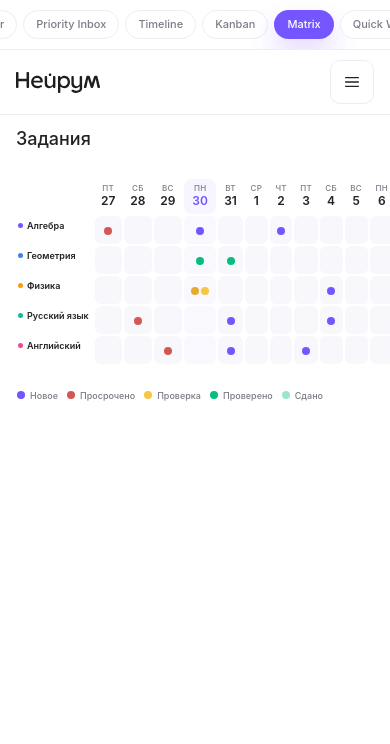
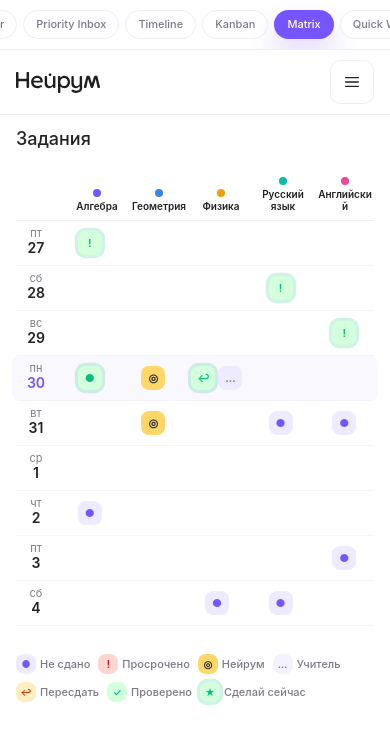
Before and after one commit to nikit34/neuroom-homework-density-prototypes, a React (Vite) app: page /neuroom-homework-density-prototypes/matrix in a window 390 px wide. Shown: the top 744 px of the page. Built offline with nearby package versions, Linux system fonts and the light colour scheme.

Commit message:
Matrix v2: transposed (days×subjects), mobile-friendly, green pulse on optimal HW

```diff
--- a/src/VariantMatrix.tsx
+++ b/src/VariantMatrix.tsx
@@ -1,9 +1,9 @@
 import { useMemo } from "react";
 import { HOMEWORK_LIST, SUBJECTS, isOverdue, type HomeworkItem } from "./mockData";
 
-/* ── Variant: Matrix (Subject × Date) ──
-   Таблица: строки = предметы, колонки = дни. В ячейках — точки/числа.
-   Даёт bird's eye view: где скопление, где пусто.
+/* ── Variant: Matrix (Date × Subject) ──
+   Строки = дни, колонки = предметы.
+   Оптимальный набор ДЗ подсвечивается зелёной пульсацией.
 */
 
 interface VariantMatrixProps {
@@ -11,11 +11,11 @@ interface VariantMatrixProps {
   onSelect?: (hw: HomeworkItem) => void;
 }
 
-function getNext10Days(): Date[] {
+function getDays(): Date[] {
   const now = new Date();
   now.setHours(0, 0, 0, 0);
   const days: Date[] = [];
-  for (let i = -3; i <= 7; i++) {
+  for (let i = -3; i <= 5; i++) {
     const d = new Date(now);
     d.setDate(now.getDate() + i);
     days.push(d);
@@ -32,19 +32,60 @@ function isToday(d: Date): boolean {
   return d.getFullYear() === now.getFullYear() && d.getMonth() === now.getMonth() && d.getDate() === now.getDate();
 }
 
-function statusIndicator(hw: HomeworkItem): string {
-  if (isOverdue(hw)) return "mtx-cell--missed";
+function formatDayRow(d: Date): { weekday: string; num: string } {
+  return {
+    weekday: d.toLocaleDateString("ru-RU", { weekday: "short" }),
+    num: String(d.getDate()),
+  };
+}
+
+function statusClass(hw: HomeworkItem): string {
+  if (isOverdue(hw)) return "mtx2--missed";
   switch (hw.status) {
-    case 25: return "mtx-cell--resend";
-    case 40: return "mtx-cell--done";
-    case 20: return "mtx-cell--checked";
-    case 30: return "mtx-cell--review";
-    default: return "mtx-cell--new";
+    case 25: return "mtx2--resend";
+    case 40: return "mtx2--done";
+    case 20: return "mtx2--neuroom";
+    case 30: return "mtx2--review";
+    default: return "mtx2--new";
   }
 }
 
+function statusEmoji(hw: HomeworkItem): string {
+  if (isOverdue(hw)) return "!";
+  switch (hw.status) {
+    case 25: return "↩";
+    case 40: return hw.estimate ? String(hw.estimate) : "✓";
+    case 20: return "◎";
+    case 30: return "…";
+    default: return "●";
+  }
+}
+
+/** Оптимальный набор: просроченные + пересдачи + ближайшие по дедлайну (до 5 штук) */
+function getOptimalIds(list: HomeworkItem[]): Set<number> {
+  const actionable = list.filter((hw) => hw.status === 10 || hw.status === 25);
+
+  const scored = actionable.map((hw) => {
+    const now = new Date();
+    const today = new Date(now.getFullYear(), now.getMonth(), now.getDate());
+    const deadline = new Date(hw.deadlineAt);
+    const target = new Date(deadline.getFullYear(), deadline.getMonth(), deadline.getDate());
+    const dayDiff = Math.floor((target.getTime() - today.getTime()) / 86400000);
+
+    let score = 0;
+    if (isOverdue(hw)) score += 100;
+    if (hw.status === 25) score += 80;
+    score += Math.max(0, 14 - dayDiff);
+
+    return { id: hw.id, score };
+  });
+
+  scored.sort((a, b) => b.score - a.score);
+  return new Set(scored.slice(0, 5).map((s) => s.id));
+}
+
 export default function VariantMatrix({ selectedSubjectId = null, onSelect }: VariantMatrixProps) {
-  const days = useMemo(getNext10Days, []);
+  const days = useMemo(getDays, []);
 
   const homework = useMemo(() => {
     if (selectedSubjectId === null) return HOMEWORK_LIST;
@@ -56,77 +97,80 @@ export default function VariantMatrix({ selectedSubjectId = null, onSelect }: Va
     return SUBJECTS.filter((s) => ids.has(s.id));
   }, [homework]);
 
-  // Build lookup: subjectId -> dateKey -> HomeworkItem[]
   const matrix = useMemo(() => {
     const map = new Map<string, HomeworkItem[]>();
     for (const hw of homework) {
       const d = new Date(hw.deadlineAt);
-      const key = `${hw.subjectId}:${dateKey(d)}`;
+      const key = `${dateKey(d)}:${hw.subjectId}`;
       if (!map.has(key)) map.set(key, []);
       map.get(key)!.push(hw);
     }
     return map;
   }, [homework]);
 
+  const optimalIds = useMemo(() => getOptimalIds(homework), [homework]);
+
   return (
     <div className="variant">
-      <div className="mtx-wrapper">
-        <table className="mtx-table">
-          <thead>
-            <tr>
-              <th className="mtx-corner" />
-              {days.map((d) => {
-                const today = isToday(d);
+      <div className="mtx2-table">
+        {/* Header */}
+        <div className="mtx2-header">
+          <div className="mtx2-header__corner" />
+          {activeSubjects.map((subj) => (
+            <div key={subj.id} className="mtx2-header__subj">
+              <span className="mtx2-header__dot" style={{ background: subj.color }} />
+              <span className="mtx2-header__name">{subj.name}</span>
+            </div>
+          ))}
+        </div>
+
+        {/* Day rows */}
+        {days.map((day) => {
+          const dk = dateKey(day);
+          const today = isToday(day);
+          const fmt = formatDayRow(day);
+
+          return (
+            <div key={dk} className={`mtx2-row ${today ? "mtx2-row--today" : ""}`}>
+              <div className="mtx2-row__day">
+                <span className="mtx2-row__weekday">{fmt.weekday}</span>
+                <span className={`mtx2-row__num ${today ? "mtx2-row__num--today" : ""}`}>{fmt.num}</span>
+              </div>
+              {activeSubjects.map((subj) => {
+                const items = matrix.get(`${dk}:${subj.id}`) ?? [];
                 return (
-                  <th key={dateKey(d)} className={`mtx-day-header ${today ? "mtx-day-header--today" : ""}`}>
-                    <span className="mtx-day-header__name">{d.toLocaleDateString("ru-RU", { weekday: "short" })}</span>
-                    <span className={`mtx-day-header__num ${today ? "mtx-day-header__num--today" : ""}`}>
-                      {d.getDate()}
-                    </span>
-                  </th>
+                  <div key={subj.id} className="mtx2-cell">
+                    {items.map((hw) => {
+                      const isOptimal = optimalIds.has(hw.id);
+                      return (
+                        <button
+                          key={hw.id}
+                          className={`mtx2-pip ${statusClass(hw)} ${isOptimal ? "mtx2-pip--optimal" : ""}`}
+                          onClick={() => onSelect?.(hw)}
+                          type="button"
+                          title={hw.description}
+                        >
+                          {statusEmoji(hw)}
+                        </button>
+                      );
+                    })}
+                  </div>
                 );
               })}
-            </tr>
-          </thead>
-          <tbody>
-            {activeSubjects.map((subj) => (
-              <tr key={subj.id}>
-                <td className="mtx-subject">
-                  <span className="mtx-subject__dot" style={{ background: subj.color }} />
-                  <span className="mtx-subject__name">{subj.name}</span>
-                </td>
-                {days.map((d) => {
-                  const key = `${subj.id}:${dateKey(d)}`;
-                  const items = matrix.get(key) ?? [];
-                  const today = isToday(d);
-
-                  return (
-                    <td key={dateKey(d)} className={`mtx-cell ${today ? "mtx-cell--today-col" : ""}`}>
-                      {items.map((hw) => (
-                        <div
-                          key={hw.id}
-                          className={`mtx-pip ${statusIndicator(hw)}`}
-                          title={hw.description}
-                          onClick={() => onSelect?.(hw)}
-                          style={{ cursor: "pointer" }}
-                        />
-                      ))}
-                    </td>
-                  );
-                })}
-              </tr>
-            ))}
-          </tbody>
-        </table>
+            </div>
+          );
+        })}
       </div>
 
       {/* Legend */}
-      <div className="mtx-legend">
-        <span className="mtx-legend__item"><span className="mtx-pip mtx-cell--new" /> Новое</span>
-        <span className="mtx-legend__item"><span className="mtx-pip mtx-cell--missed" /> Просрочено</span>
-        <span className="mtx-legend__item"><span className="mtx-pip mtx-cell--review" /> Проверка</span>
-        <span className="mtx-legend__item"><span className="mtx-pip mtx-cell--checked" /> Проверено</span>
-        <span className="mtx-legend__item"><span className="mtx-pip mtx-cell--done" /> Сдано</span>
+      <div className="mtx2-legend">
+        <span className="mtx2-legend__item"><span className="mtx2-pip mtx2--new">●</span> Не сдано</span>
+        <span className="mtx2-legend__item"><span className="mtx2-pip mtx2--missed">!</span> Просрочено</span>
+        <span className="mtx2-legend__item"><span className="mtx2-pip mtx2--neuroom">◎</span> Нейрум</span>
+        <span className="mtx2-legend__item"><span className="mtx2-pip mtx2--review">…</span> Учитель</span>
+        <span className="mtx2-legend__item"><span className="mtx2-pip mtx2--resend">↩</span> Пересдать</span>
+        <span className="mtx2-legend__item"><span className="mtx2-pip mtx2--done">✓</span> Проверено</span>
+        <span className="mtx2-legend__item"><span className="mtx2-pip mtx2-pip--optimal-demo">★</span> Сделай сейчас</span>
       </div>
     </div>
   );
--- a/src/styles.css
+++ b/src/styles.css
@@ -1226,133 +1226,212 @@ button {
 }
 
 /* ═══════════════════════════════════════════════════
-   Matrix (Subject × Date)
+   Matrix v2 (Date × Subject — transposed for mobile)
    ═══════════════════════════════════════════════════ */
 
-.mtx-wrapper {
-  overflow-x: auto;
-  margin: 0 -20px;
-  padding: 0 20px;
-  scrollbar-width: none;
-}
-
-.mtx-wrapper::-webkit-scrollbar {
-  display: none;
-}
-
-.mtx-table {
-  border-collapse: separate;
-  border-spacing: 3px;
-  width: 100%;
-  min-width: 420px;
-}
-
-.mtx-corner {
-  width: 80px;
-}
-
-.mtx-day-header {
-  text-align: center;
-  padding: 4px 2px;
-  vertical-align: bottom;
-}
-
-.mtx-day-header__name {
-  display: block;
-  font-size: 8px;
-  font-weight: 500;
-  color: var(--text-subtle);
-  text-transform: uppercase;
-  letter-spacing: 0.3px;
-}
-
-.mtx-day-header__num {
-  display: block;
-  font-size: 12px;
-  font-weight: 600;
-  color: var(--text);
-  line-height: 1.4;
-}
-
-.mtx-day-header--today {
-  background: rgba(116, 85, 255, 0.06);
-  border-radius: 8px;
-}
-
-.mtx-day-header__num--today {
-  color: var(--purple);
-}
-
-.mtx-subject {
-  display: flex;
-  align-items: center;
+.mtx2-table {
+  display: flex;
+  flex-direction: column;
+  gap: 0;
+}
+
+/* Header: corner + subject columns */
+.mtx2-header {
+  display: flex;
+  align-items: flex-end;
   gap: 4px;
-  padding: 4px 4px 4px 0;
-  white-space: nowrap;
-}
-
-.mtx-subject__dot {
-  width: 6px;
-  height: 6px;
+  padding-bottom: 8px;
+  border-bottom: 1px solid var(--border);
+  position: sticky;
+  top: 0;
+  background: var(--surface);
+  z-index: 2;
+}
+
+.mtx2-header__corner {
+  width: 48px;
+  flex-shrink: 0;
+}
+
+.mtx2-header__subj {
+  flex: 1;
+  min-width: 0;
+  display: flex;
+  flex-direction: column;
+  align-items: center;
+  gap: 3px;
+}
+
+.mtx2-header__dot {
+  width: 8px;
+  height: 8px;
   border-radius: 50%;
   flex-shrink: 0;
 }
 
-.mtx-subject__name {
+.mtx2-header__name {
+  font-size: 11px;
+  font-weight: 600;
+  color: var(--text);
+  text-align: center;
+  line-height: 1.2;
+  word-break: break-word;
+}
+
+/* Day row */
+.mtx2-row {
+  display: flex;
+  align-items: center;
+  gap: 4px;
+  padding: 6px 0;
+  border-bottom: 1px solid rgba(237, 237, 246, 0.5);
+}
+
+.mtx2-row--today {
+  background: rgba(116, 85, 255, 0.04);
+  border-radius: 8px;
+  margin: 0 -4px;
+  padding: 6px 4px;
+}
+
+.mtx2-row__day {
+  width: 48px;
+  flex-shrink: 0;
+  display: flex;
+  flex-direction: column;
+  align-items: center;
+}
+
+.mtx2-row__weekday {
+  font-size: 11px;
+  font-weight: 400;
+  color: var(--text-subtle);
+  line-height: 1;
+}
+
+.mtx2-row__num {
+  font-size: 14px;
+  font-weight: 600;
+  color: var(--text);
+  line-height: 1.3;
+}
+
+.mtx2-row__num--today {
+  color: var(--purple);
+}
+
+/* Cell */
+.mtx2-cell {
+  flex: 1;
+  min-width: 0;
+  display: flex;
+  justify-content: center;
+  align-items: center;
+  gap: 3px;
+  min-height: 32px;
+}
+
+/* Pip (status dot/button) */
+.mtx2-pip {
+  display: inline-flex;
+  align-items: center;
+  justify-content: center;
+  width: 28px;
+  height: 28px;
+  border-radius: 8px;
+  border: none;
+  font-size: 13px;
+  font-weight: 600;
+  cursor: pointer;
+  transition: transform 0.15s, box-shadow 0.15s;
+  padding: 0;
+}
+
+.mtx2-pip:hover {
+  transform: scale(1.15);
+  box-shadow: 0 4px 10px rgba(0, 0, 0, 0.1);
+}
+
+/* Optimal highlight — green pulse */
+.mtx2-pip--optimal {
+  background: #d4ffdc !important;
+  color: #07be7e !important;
+  box-shadow: 0 0 0 0 rgba(7, 190, 126, 0.4);
+  animation: mtx2-pulse 2s ease-in-out infinite;
+}
+
+.mtx2-pip--optimal-demo {
+  background: #d4ffdc;
+  color: #07be7e;
+  animation: mtx2-pulse 2s ease-in-out infinite;
+}
+
+@keyframes mtx2-pulse {
+  0%, 100% {
+    box-shadow: 0 0 0 0 rgba(7, 190, 126, 0.4);
+  }
+  50% {
+    box-shadow: 0 0 0 6px rgba(7, 190, 126, 0);
+  }
+}
+
+.mtx2--new {
+  background: rgba(116, 85, 255, 0.12);
+  color: var(--purple);
+}
+
+.mtx2--missed {
+  background: #ffd5d1;
+  color: #b91c1b;
+}
+
+.mtx2--resend {
+  background: #ffeec0;
+  color: #c2410b;
+}
+
+.mtx2--neuroom {
+  background: var(--orange);
+  color: var(--text);
+}
+
+.mtx2--review {
+  background: rgba(116, 85, 255, 0.08);
+  color: var(--purple);
+}
+
+.mtx2--done {
+  background: var(--green-soft);
+  color: var(--green);
+}
+
+/* Legend */
+.mtx2-legend {
+  display: flex;
+  flex-wrap: wrap;
+  gap: 8px;
+  padding: 8px 0 0;
+}
+
+.mtx2-legend__item {
+  display: inline-flex;
+  align-items: center;
+  gap: 4px;
+  font-size: 11px;
+  font-weight: 500;
+  color: var(--text-subtle);
+}
+
+.mtx2-legend__item .mtx2-pip {
+  width: 20px;
+  height: 20px;
   font-size: 10px;
-  font-weight: 600;
-  color: var(--text);
-  overflow: hidden;
-  text-overflow: ellipsis;
-}
-
-.mtx-cell {
-  text-align: center;
-  vertical-align: middle;
-  padding: 6px 2px;
-  border-radius: 6px;
-  background: #f8f8fc;
-  min-height: 28px;
-}
-
-.mtx-cell--today-col {
-  background: rgba(116, 85, 255, 0.04);
-}
-
-.mtx-pip {
-  display: inline-block;
-  width: 10px;
-  height: 10px;
-  border-radius: 50%;
-  margin: 1px;
-}
-
-.mtx-cell--new { background: var(--purple); }
-.mtx-cell--missed { background: #d45757; }
-.mtx-cell--resend { background: #e8a930; }
-.mtx-cell--review { background: #f5c842; }
-.mtx-cell--checked { background: var(--green); }
-.mtx-cell--done { background: var(--green); opacity: 0.4; }
-
-.mtx-legend {
-  display: flex;
-  flex-wrap: wrap;
-  gap: 10px;
-  padding: 4px 0;
-}
-
-.mtx-legend__item {
-  display: inline-flex;
-  align-items: center;
-  gap: 4px;
-  font-size: 10px;
-  font-weight: 500;
-  color: var(--text-subtle);
-}
-
-.mtx-legend__item .mtx-pip {
-  width: 8px;
-  height: 8px;
+  cursor: default;
+}
+
+.mtx2-legend__item .mtx2-pip:hover {
+  transform: none;
+  box-shadow: none;
 }
 
 /* ═══════════════════════════════════════════════════
@@ -2123,52 +2202,19 @@ button {
     font-size: 10px;
   }
 
-  /* ── Matrix ── */
-  .mtx-wrapper {
-    margin: 0 -16px;
-    padding: 0 16px;
-  }
-
-  .mtx-table {
-    min-width: 380px;
-    border-spacing: 2px;
-  }
-
-  .mtx-corner {
-    width: 64px;
-  }
-
-  .mtx-subject__name {
-    font-size: 9px;
-  }
-
-  .mtx-subject__dot {
-    width: 5px;
-    height: 5px;
-  }
-
-  .mtx-pip {
-    width: 8px;
-    height: 8px;
-  }
-
-  .mtx-cell {
-    padding: 4px 1px;
-  }
-
-  .mtx-legend {
-    gap: 8px;
-  }
-
-  .mtx-legend__item {
-    font-size: 9px;
-  }
-
-  /* ── Progress Tracker ── */
-  .prog-hero {
-    padding: 14px;
-    gap: 16px;
-    border-radius: 14px;
+  /* ── Matrix v2 ── */
+  .mtx2-header__name {
+    font-size: 10px;
+  }
+
+  .mtx2-pip {
+    width: 24px;
+    height: 24px;
+    font-size: 11px;
+  }
+
+  .mtx2-row__day {
+    width: 40px;
   }
 
   .prog-hero__ring-wrapper {
@@ -2278,9 +2324,15 @@ button {
     max-width: 180px;
   }
 
-  .mtx-wrapper {
-    margin: 0 -12px;
-    padding: 0 12px;
+  .mtx2-pip {
+    width: 22px;
+    height: 22px;
+    font-size: 10px;
+    border-radius: 6px;
+  }
+
+  .mtx2-row__day {
+    width: 36px;
   }
 
   .dashboard {
```
